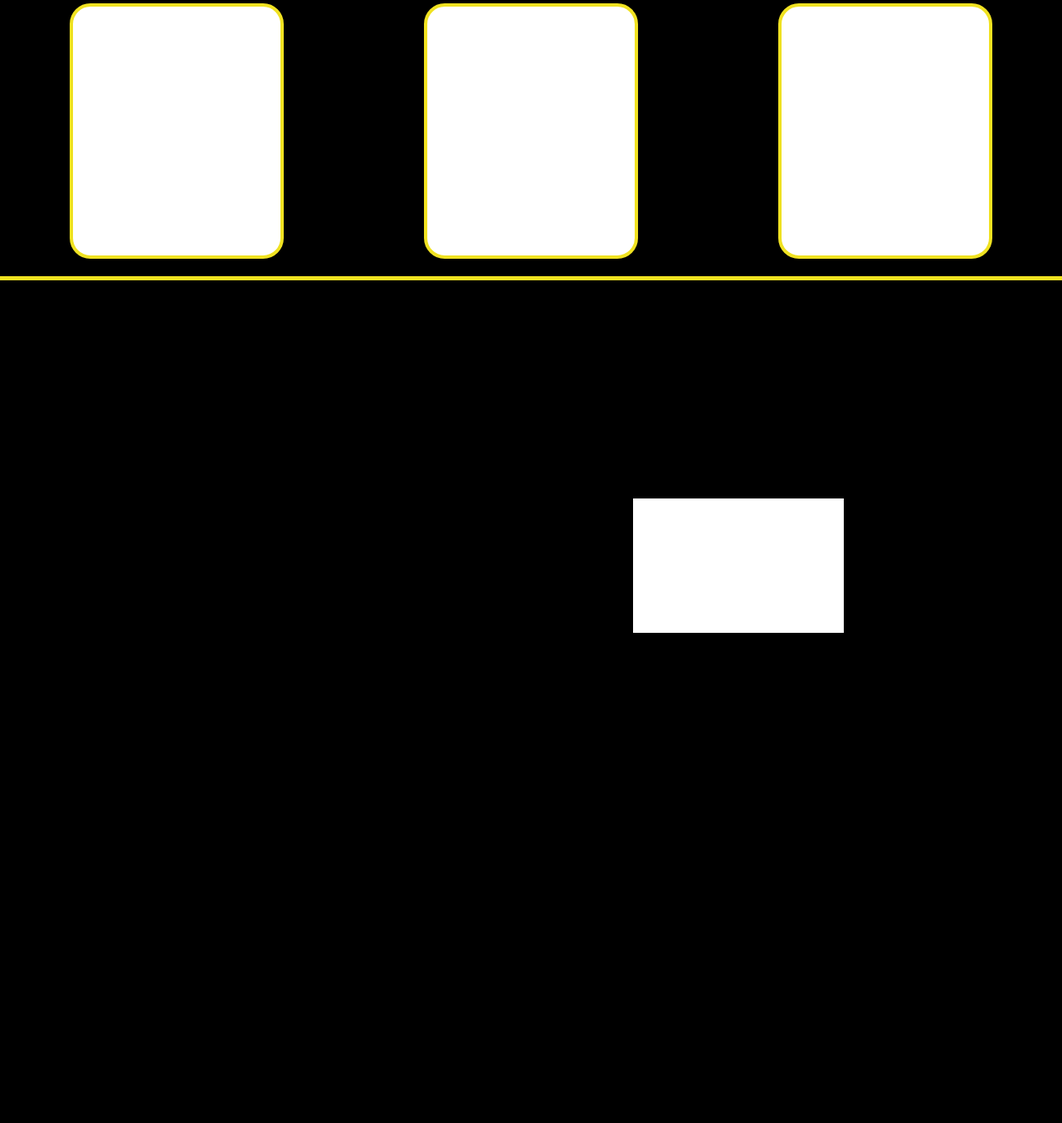
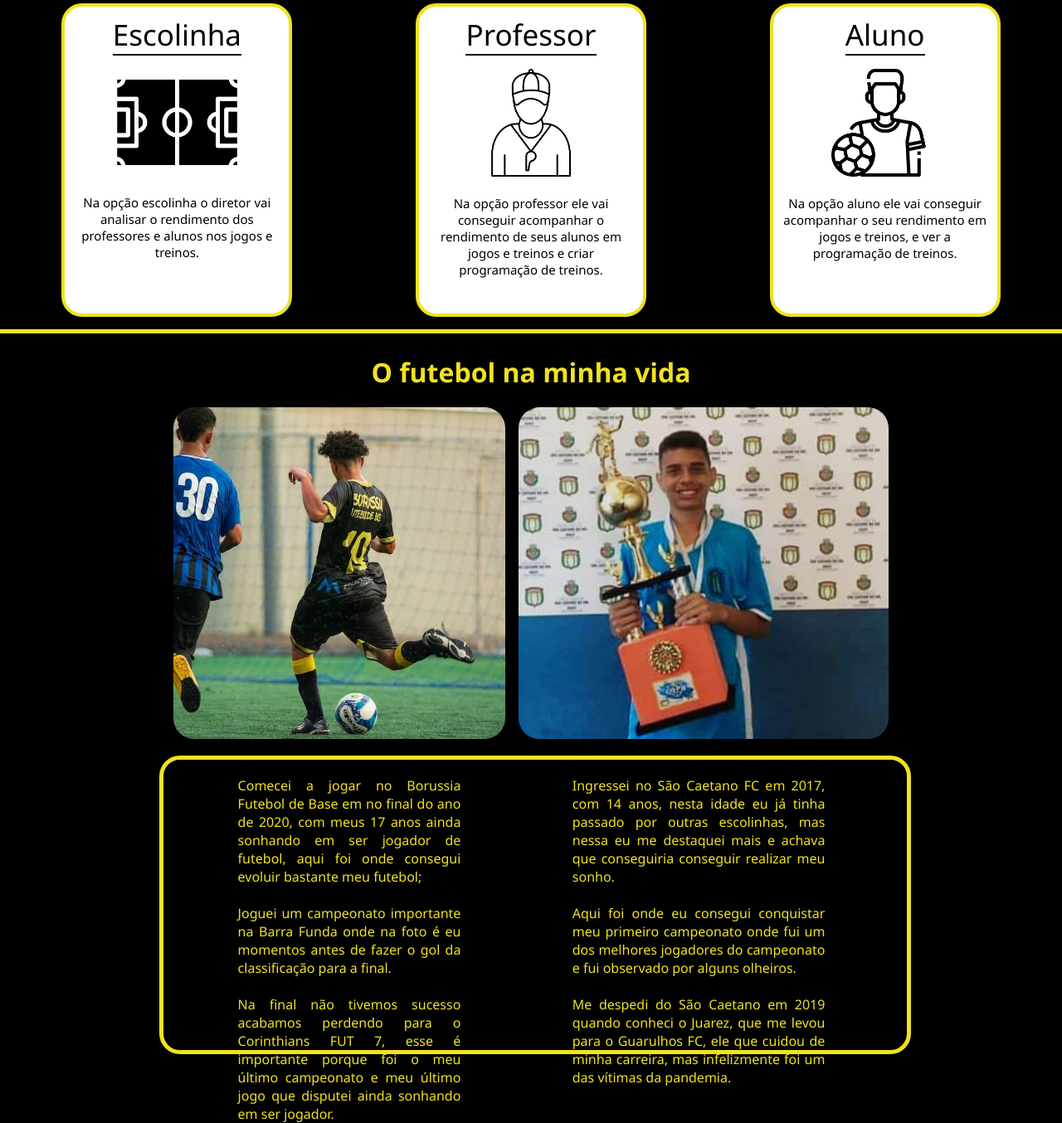
Before and after one commit to EvertonSPTECH/EscolinhaDoTom, a website: page Site/public/index.html in a window 1280 px wide. Shown: the part 924-2278 px from the top of the page at 83% size. Before the commit the page ends 1687 px from the top, so only its background shows below. Drawn offline with Linux system fonts and the light colour scheme.

Commit message:
Atualização da Home do Site

```diff
--- a/Site/public/CSS/style.css
+++ b/Site/public/CSS/style.css
@@ -1,11 +1,11 @@
-body{
-   margin: auto;
-   background-color: black;
+body {
+    margin: auto;
+    background-color: black;
 }
 
 /* Parte de Navegação = Header */
 
-.header{
+.header {
     background-color: #F0E221;
     width: 100%;
     height: fit-content;
@@ -13,18 +13,18 @@ body{
     justify-content: space-between;
 }
 
-.logo{
+.logo {
     width: 30%;
     height: fit-content;
     display: flex;
     justify-content: space-evenly;
 }
 
-.logo img{
+.logo img {
     height: 100px;
 }
 
-.logo p{
+.logo p {
     width: fit-content;
     color: black;
     font-family: 'Segoe UI', Tahoma, Geneva, Verdana, sans-serif;
@@ -34,23 +34,23 @@ body{
     text-align: center;
 }
 
-.nav{
+.nav {
     width: 60%;
     margin: auto;
 }
 
-.nav ul{
+.nav ul {
     margin-bottom: auto;
     margin-top: auto;
     display: flex;
     justify-content: space-evenly;
 }
 
-li{
+li {
     list-style: none;
 }
 
-li a{
+li a {
     font-size: 20px;
     font-family: 'Segoe UI', Tahoma, Geneva, Verdana, sans-serif;
     color: black;
@@ -59,7 +59,7 @@ li a{
 
 /* Banner */
 
-.banner{
+.banner {
     text-align: center;
     position: relative;
     overflow: hidden;
@@ -68,7 +68,7 @@ li a{
     height: 700px;
 }
 
-.banner img{
+.banner img {
     position: absolute;
     left: 0;
     top: 0;
@@ -77,8 +77,8 @@ li a{
     opacity: 0.4;
 }
 
-.banner p{
-    font-size:30px;
+.banner p {
+    font-size: 30px;
     font-family: 'Segoe UI', Tahoma, Geneva, Verdana, sans-serif;
     color: #F0E221;
     margin: 0;
@@ -91,63 +91,133 @@ li a{
 
 /* Funcionamento */
 
-.Funcionamento{
+.Funcionamento {
     border-top: 5px solid #F0E221;
     border-bottom: 5px solid #F0E221;
     margin-bottom: 25px;
     padding-bottom: 15px;
     width: 100%;
-    height: 400px;
+    height: fit-content;
     background-color: black;
     text-align: center;
 }
 
-.Funcionamento h1{
+.Funcionamento h1 {
     font-family: 'Segoe UI', Tahoma, Geneva, Verdana, sans-serif;
     color: #F0E221;
 }
 
-.cards{
+.cards {
     width: 100%;
     height: fit-content;
     display: flex;
     justify-content: space-around;
 }
 
-.card{
+.card {
     background-color: white;
     width: 250px;
-    height: 300px;
+    height: 350px;
     border: 4px solid #F0E221;
     border-radius: 25px;
+    text-align: center;
+    padding: 10px;
 }
 
-.Tom{
-    width: 100%;
-    height: 400px;
-    display: flex;
-    justify-content: space-evenly;
+.card.escolinha img {
+    height: 165px;
 }
 
-.Tom img{
-    height: 400px;
+.card.professor img {
+    height: 130px;
 }
 
-.texto_tom{
-    width: 50%;
-    height: 400px;
-    background-color:white
+.card.aluno img {
+    height: 130px;
 }
 
-/* Area de Cadastro */
-.container{
+.titulo_card {
+    border-bottom: 2px solid black;
+    font-size: 35px;
+    font-family: 'Segoe UI', Tahoma, Geneva, Verdana, sans-serif;
+}
+
+.texto_card {
+    text-align: justify;
+    font-size: 15px;
+    font-family: 'Segoe UI', Tahoma, Geneva, Verdana, sans-serif;
+}
+
+.container_tom {
     text-align: center;
     width: 100%;
     height: fit-content;
 }
 
-.area_cadastro{
-    margin-top:2%;
+.container_tom h1 {
+    font-family:'Segoe UI', Tahoma, Geneva, Verdana, sans-serif;
+    color: #F0E221;
+}
+
+.Tom {
+    width: 70%;
+    margin-left: 15%;
+    height: fit-content;
+    display: flex;
+    justify-content: space-evenly;
+}
+
+.tom_01_img {
+    height: 400px;
+    border-radius: 25px;
+}
+
+.tom_02_img {
+    height: 400px;
+    border-radius: 25px;
+}
+
+.texto_tom {
+    display: flex;
+    margin-top: 20px;
+    margin-left: 15%;
+    border-radius: 25px;
+    border: 5px solid #F0E221;
+    width: 70%;
+    height: 350px;
+    margin-bottom: 20px;
+}
+
+.borussia_texto{
+    text-align: justify;
+    font-family: 'Segoe UI', Tahoma, Geneva, Verdana, sans-serif;
+    width: 30%;
+    height: fit-content;
+    margin-top: 20px;
+    margin-left: 10%;
+    margin-right: 10%;
+    color: #F0E221;
+}
+
+.sao_caetano_texto{
+    color: #F0E221;
+    font-family: 'Segoe UI', Tahoma, Geneva, Verdana, sans-serif;
+    text-align: justify;
+    width: 34%;
+    height: fit-content;
+    margin-left: 5%;
+    margin-top: 20px;
+}
+
+/* Area de Cadastro */
+.container {
+    text-align: center;
+    width: 100%;
+    height: fit-content;
+}
+
+.area_cadastro {
+    margin-top: 2%;
     margin-left: 32.5%;
     width: fit-content;
     padding-left: 25px;
@@ -158,8 +228,8 @@ li a{
     font-family: 'Segoe UI', Tahoma, Geneva, Verdana, sans-serif;
 }
 
-.area_cadastro_professor{
-    margin-top:2%;
+.area_cadastro_professor {
+    margin-top: 2%;
     margin-left: 32.5%;
     width: 35%;
     background-color: #F0E221;
@@ -167,35 +237,35 @@ li a{
     border-radius: 25px;
     font-family: 'Segoe UI', Tahoma, Geneva, Verdana, sans-serif;
     font-size: 20px;
-    text-align:left;
+    text-align: left;
 }
 
 
-.area_cadastro input{
+.area_cadastro input {
     margin-bottom: 15px;
 }
 
-.opcao_aluno_professor{
+.opcao_aluno_professor {
     text-align: center;
     padding-bottom: 15px;
     padding-top: 5px;
 }
 
-.opcao_aluno_professor h1{
+.opcao_aluno_professor h1 {
     margin-top: 0px;
     margin-bottom: 20px;
     font-family: 'Segoe UI', Tahoma, Geneva, Verdana, sans-serif;
     border-bottom: 2px solid black;
 }
 
-.opcao_aluno_professor a{
+.opcao_aluno_professor a {
     font-family: 'Segoe UI', Tahoma, Geneva, Verdana, sans-serif;
     padding: 10px;
     padding-right: 25px;
     padding-left: 25px;
     border: 2px solid white;
     background-color: black;
-    color:white;
+    color: white;
     text-decoration: none;
     border-radius: 25px;
     font-size: 20px;
--- a/Site/public/index.html
+++ b/Site/public/index.html
@@ -31,15 +31,69 @@
     <div class="Funcionamento">
         <h1>Como Funciona</h1>
         <div class="cards">
-            <div class="card"></div>
-            <div class="card"></div>
-            <div class="card"></div>
+            <div class="card escolinha">
+                <span class="titulo_card">Escolinha</span><br>
+                <img src="./IMG/campo-de-futebol.png" alt=""><br>
+                <span class="texto_card">Na opção escolinha o diretor vai analisar o rendimento dos professores e alunos
+                    nos jogos e treinos.</span>
+            </div>
+            <div class="card professor">
+                <span class="titulo_card">Professor</span><br><br>
+                <img src="./IMG/treinador.png" alt=""><br><br>
+                <span class="texto_card">Na opção professor ele vai conseguir acompanhar o rendimento de seus alunos em
+                    jogos e treinos e criar programação de treinos.</span>
+            </div>
+            <div class="card aluno">
+                <span class="titulo_card">Aluno</span><br><br>
+                <img src="./IMG/jogador-de-futebol.png" alt=""><br><br>
+                <span class="texto_card">Na opção aluno ele vai conseguir acompanhar o seu rendimento em jogos e
+                    treinos, e ver a programação de treinos.</span>
+            </div>
         </div>
     </div>
-    <div class="Tom">
-        <img src="./IMG/Tom.jpg" alt="Tom Jogador">
+    <div class="container_tom">
+        <h1>O futebol na minha vida</h1>
+        <div class="Tom">
+            <img class="tom_01_img" src="./IMG/Tom.jpg" alt="Tom Jogador">
+            <img class="tom_02_img" src="./IMG/tom_jogador.jpg" alt="Tom Jogador">
+        </div>
         <div class="texto_tom">
+            <span class="borussia_texto">
+                Comecei a jogar no Borussia Futebol de Base
+                em no final do ano de 2020, com meus 17
+                anos ainda sonhando em ser jogador de
+                futebol, aqui foi onde consegui evoluir
+                bastante meu futebol;
+                <br><br>
+                Joguei um campeonato importante na Barra
+                Funda onde na foto é eu momentos antes de
+                fazer o gol da classificação para a final.
+                <br><br>
+                Na final não tivemos sucesso acabamos perdendo
+                para o Corinthians FUT 7, esse é
+                importante porque foi o meu último campeonato e
+                meu último jogo que disputei ainda sonhando em
+                ser jogador.
+            </span>
+            <span class="sao_caetano_texto">
+                Ingressei no São Caetano FC em 2017, com 14
+                anos, nesta idade eu já tinha passado por
+                outras escolinhas, mas nessa eu me destaquei
+                mais e achava que conseguiria conseguir
+                realizar meu sonho.
+                <br><br>
+                Aqui foi onde eu consegui conquistar meu
+                primeiro campeonato onde fui um dos melhores
+                jogadores do campeonato e fui observado por
+                alguns olheiros.
+                <br><br>
+                Me despedi do São Caetano em 2019 quando conheci
+                o Juarez, que me levou para o Guarulhos FC, ele
+                que cuidou de minha carreira, mas infelizmente foi
+                um das vítimas da pandemia.
+            </span>
         </div>
+    </div>
     </div>
 </body>
 
```
Also changed, not shown: Site/public/IMG/campo-de-futebol.png (added), Site/public/IMG/jogador-de-futebol.png (added), Site/public/IMG/tom_jogador.jpg (added), Site/public/IMG/treinador.png (added).
